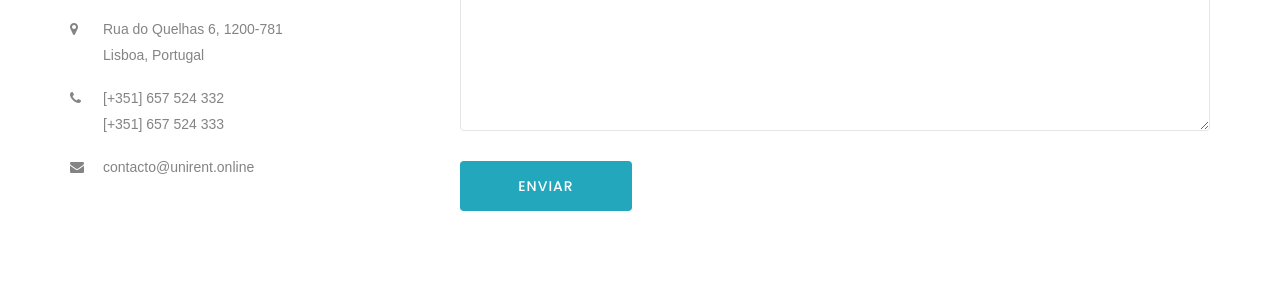
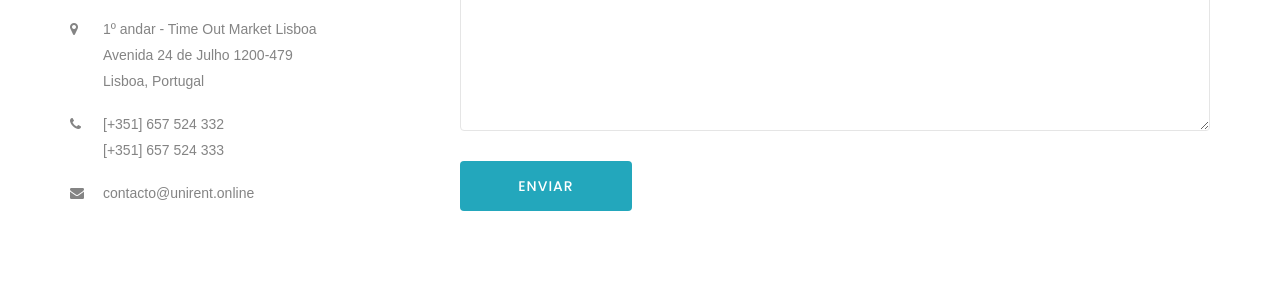
Before and after one commit to ruirpv/UniRent, a PHP site: page /beta/contact-us.php in a window 1280 px wide. Shown: the part 906-1214 px from the top of the page. Run offline with PHP 8.4, Linux system fonts and the light colour scheme; some libraries are stand-ins or nearby versions; some web fonts are replaced.

Commit message:
New UniRent address
New UniRent address

```diff
--- a/beta/contact-us.php
+++ b/beta/contact-us.php
@@ -33,7 +33,7 @@
 					<ul class="list-unstyled list-address">
 						<li>
 							<i class="fa fa-map-marker" aria-hidden="true"></i>
-							Rua do Quelhas 6, 1200-781 <br> Lisboa, Portugal
+							1º andar - Time Out Market Lisboa <br> Avenida 24 de Julho 1200-479 <br> Lisboa, Portugal
 						</li>
 						<li>
 							<i class="fa fa-phone" aria-hidden="true"></i>
--- a/beta/contact-us_EN.php
+++ b/beta/contact-us_EN.php
@@ -33,7 +33,7 @@
 					<ul class="list-unstyled list-address">
 						<li>
 							<i class="fa fa-map-marker" aria-hidden="true"></i>
-							Rua do Quelhas 6, 1200-781 <br> Lisboa, Portugal
+							1st Floor - Time Out Market Lisboa <br> Avenida 24 de Julho 1200-479 <br> Lisboa, Portugal
 						</li>
 						<li>
 							<i class="fa fa-phone" aria-hidden="true"></i>
```
